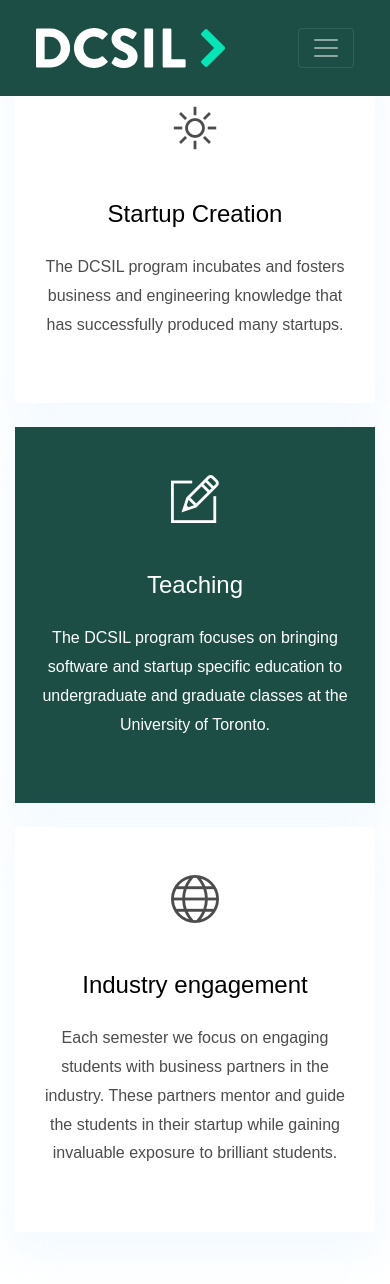
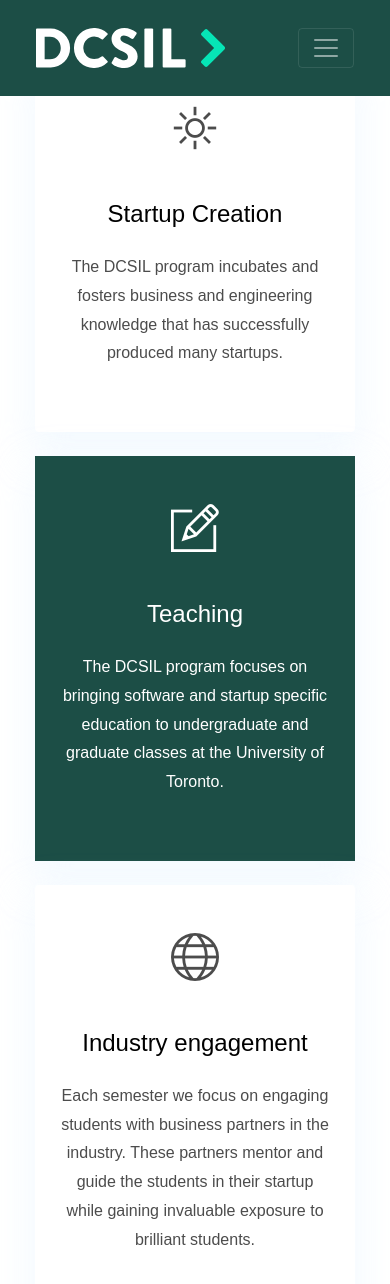
Before and after one commit to dcsil/website, a Jekyll site: the page built from index.html, in a window 390 px wide and 1400 px high, scrolled down 967 px. Shown: the top 1284 px of the window. Built offline with Jekyll 4.4.1, drawn with Linux system fonts in a browser that asks for light colours.

Commit message:
Minor padding on small screens

```diff
--- a/assets/scss/_common.scss
+++ b/assets/scss/_common.scss
@@ -62,6 +62,11 @@ a:hover {
 .section {
   padding-top: 80px;
   padding-bottom: 80px;
+
+  @media screen and (max-width: 560px) {
+    padding-left: 20px;
+    padding-right: 20px;
+  }
 
   &-title {
     margin-bottom: 80px;
```
